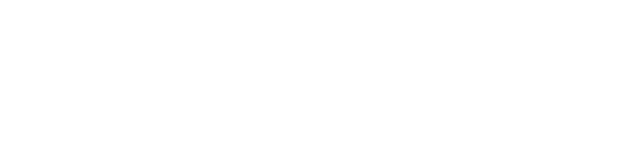
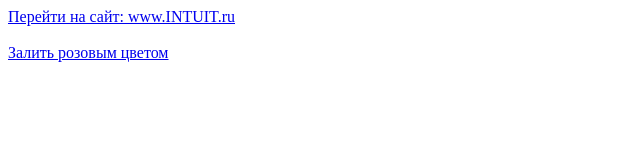
Before and after one commit to utorgo/Praktikum-po-programmirovaniju-na-JavaScript, a plain HTML site: page Урок 4 Обработчики событий onMouseOver/index.html in a window 1280 px wide. Shown: the whole page, without its empty margins (0-640 px from the left). Drawn offline with Linux system fonts and the light colour scheme.

Commit message:
Первый пример 4 го урока

```diff
--- a/Урок 4 Обработчики событий onMouseOver/index.html
+++ b/Урок 4 Обработчики событий onMouseOver/index.html
@@ -3,8 +3,19 @@
 <head>
 	<meta charset="UTF-8">
 	<title>Урок 4: Обработчики событий: onMouseOver</title>
+	<script>
+
+	</script>
 </head>
 <body>
 
+	<A HREF="http://www.INTUIT.ru" onMouseOver="	document.bgColor='white';
+												 	window.status='Почтовая служба';
+												 	return true">Перейти на сайт: www.INTUIT.ru</A><br/><br/>
+
+	<A HREF="http://www.INTUIT.ru" onMouseOver="	document.bgColor='pink';
+													window.status='Посетите INTUIT.RU';
+													return true;">Залить розовым цветом</A>
+
 </body>
 </html>
```
